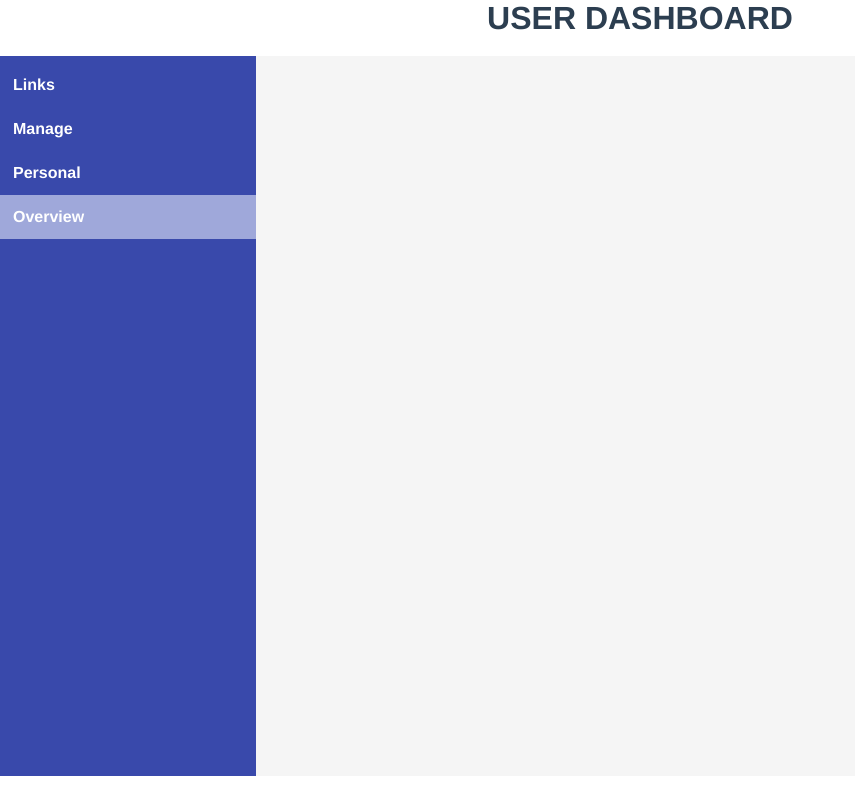
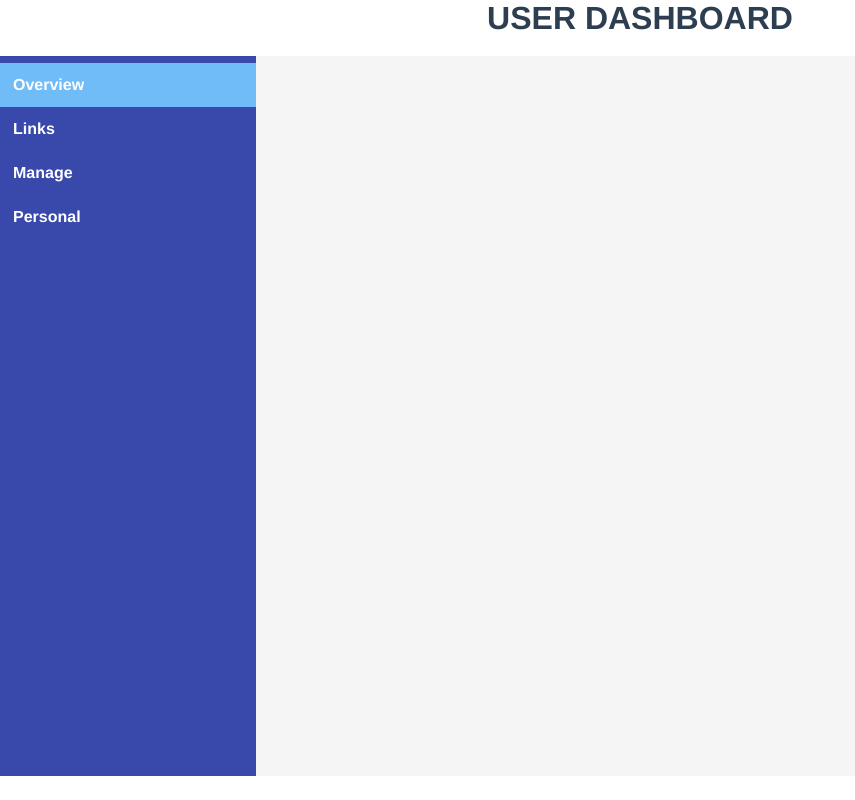
Before and after one commit to micaiah-effiong/url-shortener, a Vue app in the folder public/: page / in a window 1280 px wide. In both pictures the pointer is over the link "Overview". Shown: the whole page, without its empty margins (0-855 px from the left). Built offline with nearby package versions, Linux system fonts and the light colour scheme.

Commit message:
change style

```diff
--- a/public/src/components/side-bar/side-bar.vue
+++ b/public/src/components/side-bar/side-bar.vue
@@ -1,9 +1,9 @@
 <template>
   <nav>
+    <router-link to="/overview"><li>Overview</li></router-link>
     <router-link to="/links"><li>Links</li></router-link>
     <router-link to="/manage"><li>Manage</li></router-link>
     <router-link to="/personal"><li>Personal</li></router-link>
-    <router-link to="/overview"><li>Overview</li></router-link>
   </nav>
 </template>
 
@@ -32,6 +32,6 @@ a {
 }
 
 a:hover {
-  background-color: #9fa8da;
+  background-color: #70bcf9;
 }
 </style>
```
